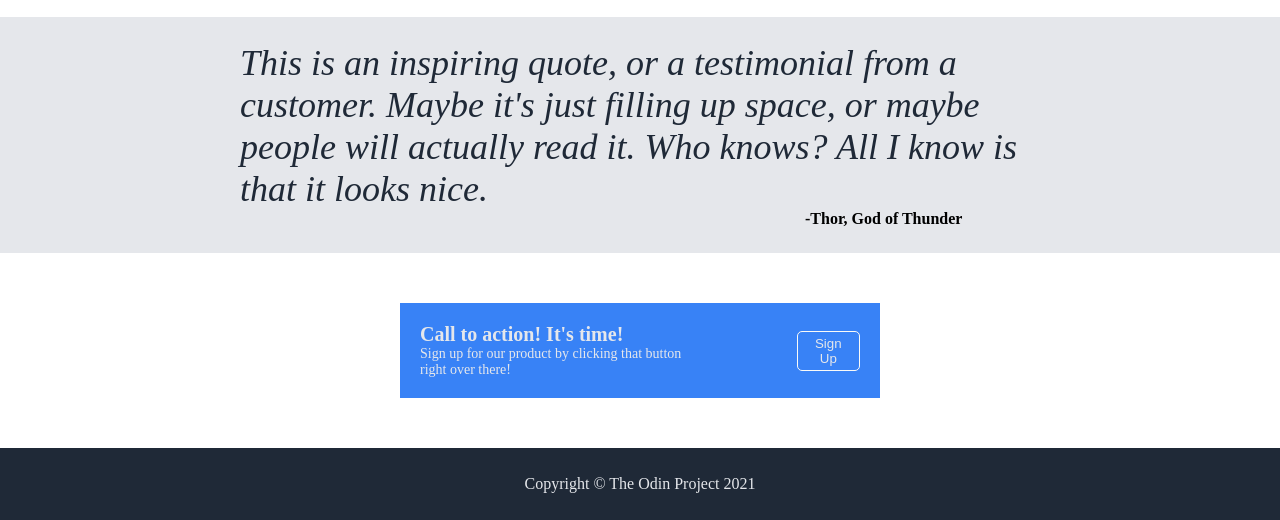
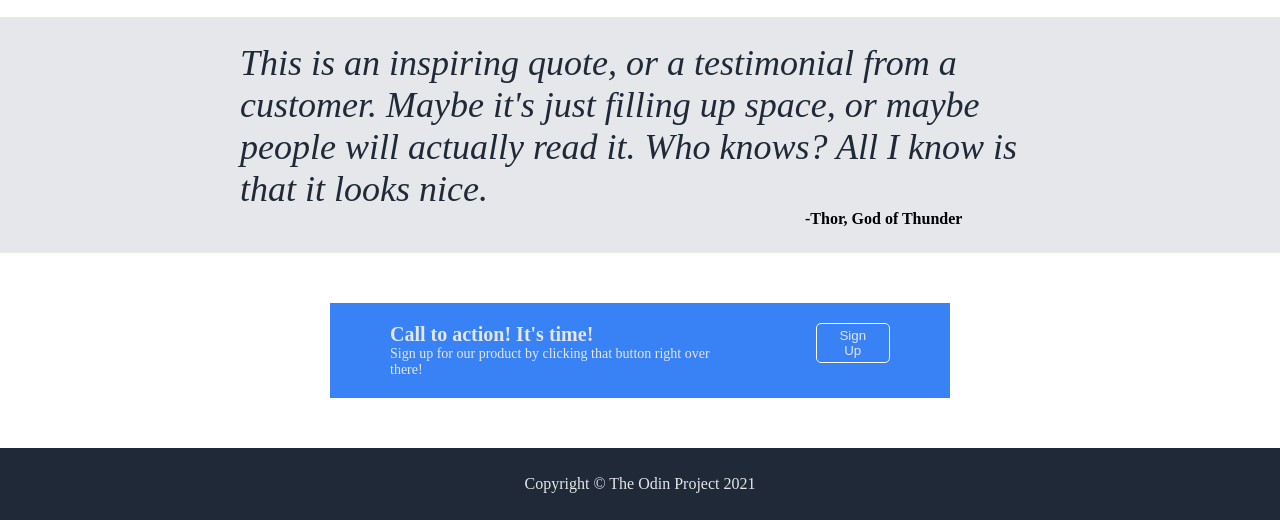
Before and after one commit to 0xdacted/odin-landing-page, a plain HTML site: page index.html in a window 1280 px wide. Shown: the part 620-1140 px from the top of the page. Drawn offline with Linux system fonts and the light colour scheme.

Commit message:
Fix call to action

```diff
--- a/style.css
+++ b/style.css
@@ -3,7 +3,7 @@ body {
     min-height: 100vh;
     display: flex;
     flex-direction: column;
-
+    font-family: 'Times New Roman', Times, serif;
 }
 
 .header {
@@ -126,11 +126,12 @@ a {
 }
 .action-container {
     display: flex;
-    padding: 20px;
-    margin: 50px 400px;
+    padding: 20px 60px;
+    margin: 50px 0px;
+    width: 500px;
     background-color:#3882F6;
-    align-items: center;
-    justify-content: center;
+    align-self: center;
+    justify-self: center;
     color: #E5E7EB;
     gap: 100px;
     flex: 1;
```
